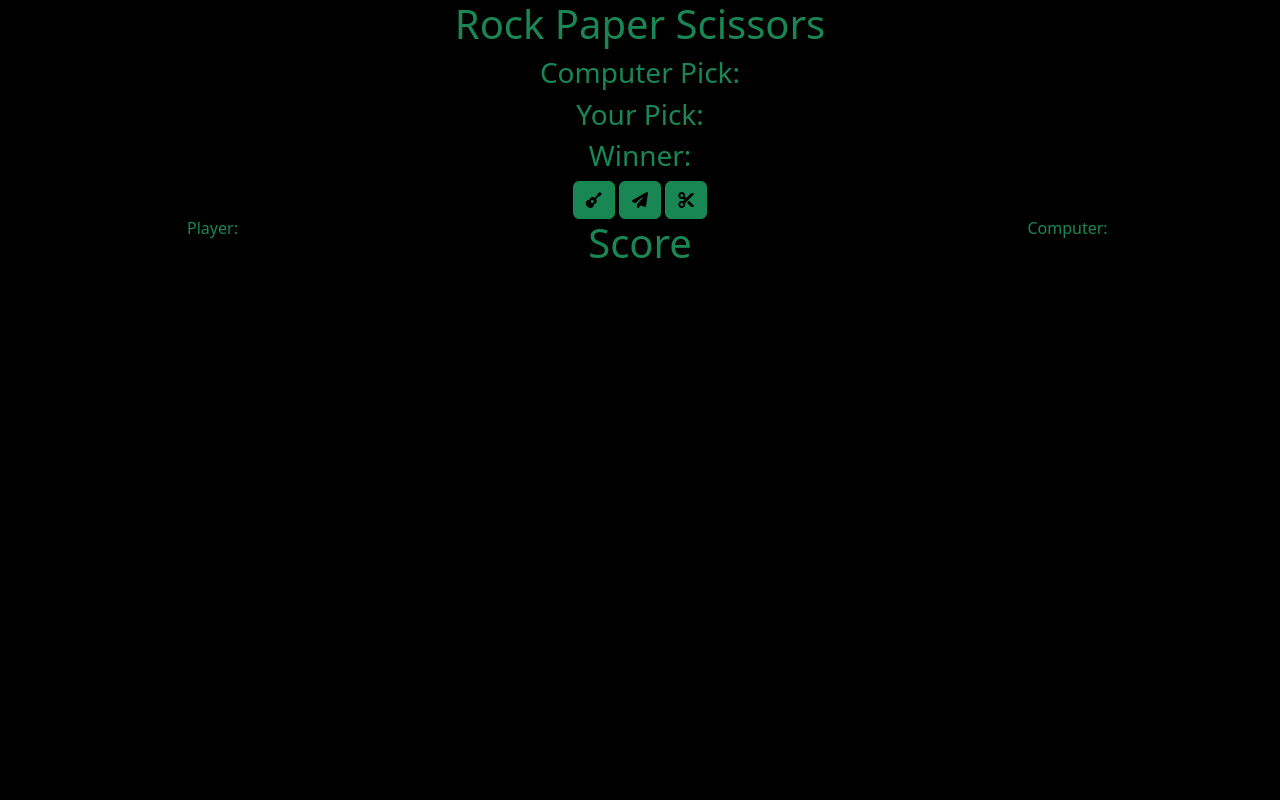
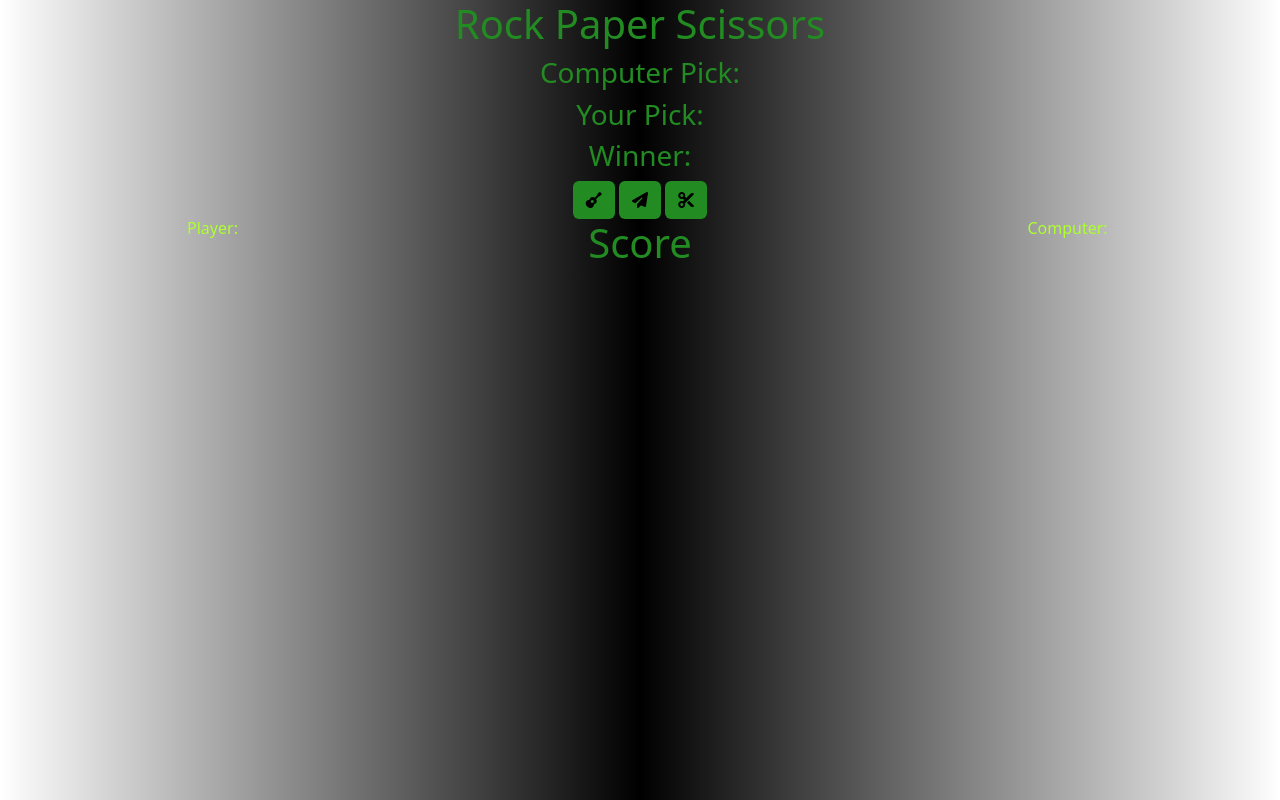
Before and after one commit to FatHippie1/RockPaperScissor, a plain HTML site: page index.html in a window 1280 px wide. Drawn offline with nearby package versions, Linux system fonts and the light colour scheme.

Commit message:
css changed

```diff
--- a/index.html
+++ b/index.html
@@ -18,25 +18,22 @@
         <div class="text-center">
 
 
-            <H1 class="col-auto text-success">Rock Paper Scissors</H1>
-            <h3 class="col-auto text-success">Computer Pick: <span id="computer-pick"></span></h3>
-            <h3 class="col-auto text-success">Your Pick: <span id="player-pick"></span></h3>
-            <h3 class="col-auto text-success">Winner: <span id="winner"></span></h3>
+            <H1 class="col-auto">Rock Paper Scissors</H1>
+            <h3 class="col-auto">Computer Pick: <span id="computer-pick"></span></h3>
+            <h3 class="col-auto">Your Pick: <span id="player-pick"></span></h3>
+            <h3 class="col-auto">Winner: <span id="winner"></span></h3>
 
             <div>
-                <button type="button" class="col-auto btn btn-success" id="rock"> <i
-                        class="fa-solid fa-guitar"></i></button>
-                <button type="button" class="col-auto btn btn-success" id="paper"><i
-                        class="fa-solid fa-paper-plane"></i></button>
-                <button type="button" class="col-auto btn btn-success" id="scissor"><i
-                        class="fa-solid fa-scissors"></i></button>
+                <button type="button" class="col-auto btn" id="rock"> <i class="fa-solid fa-guitar"></i></button>
+                <button type="button" class="col-auto btn" id="paper"><i class="fa-solid fa-paper-plane"></i></button>
+                <button type="button" class="col-auto btn" id="scissor"><i class="fa-solid fa-scissors"></i></button>
             </div>
 
             <div class="row text-center">
-                <h6 class="col-3 text-success">Player: <p id="scorePlayer"></p>
+                <h6 class="col-3">Player: <p id="scorePlayer"></p>
                 </h6>
-                <h1 class="col-6 text-success">Score</h1>
-                <h6 class="col-3 text-success">Computer: <p id="scoreComputer"></p>
+                <h1 class="col-6">Score</h1>
+                <h6 class="col-3">Computer: <p id="scoreComputer"></p>
                 </h6>
             </div>
         </div>
--- a/style.css
+++ b/style.css
@@ -1,7 +1,7 @@
 body {
     display: flex;
-    background-color: black;
-    color: darkgreen;
+    background-image: linear-gradient(90deg, white, black, white);
+    color: forestgreen;
 }
 
 .fa-solid {
@@ -12,6 +12,11 @@ body {
 
 .btn {
     color: black;
+    background-color: forestgreen;
     margin: 0px;
 
 }
+
+h6 {
+    color: greenyellow;
+}
```
